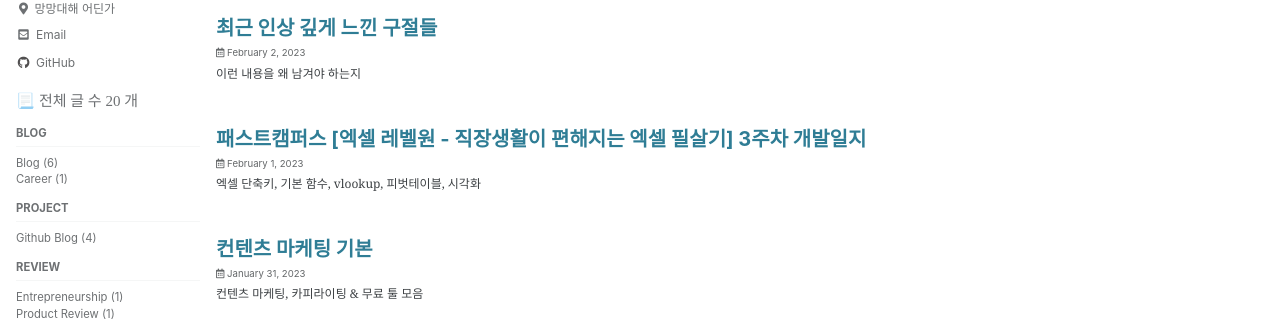
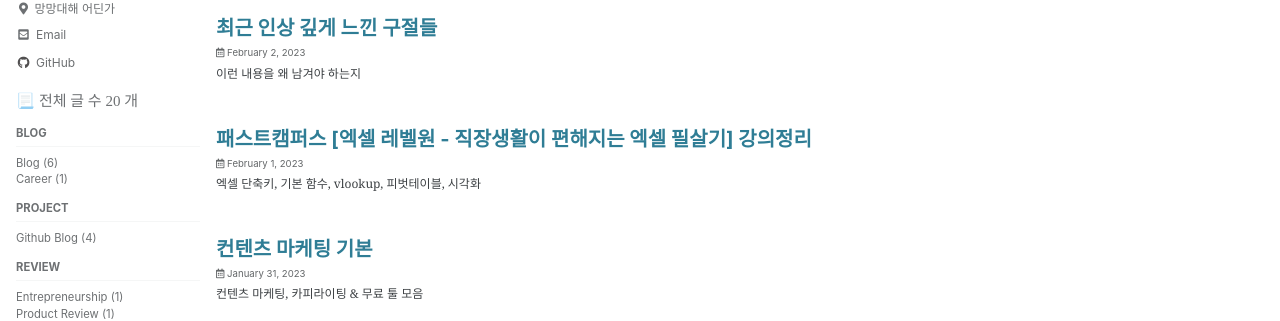
Before and after one commit to devSeanYoo/devSeanYoo.github.io, a Jekyll site: the page built from index.html, in a window 1280 px wide and 973 px high. Shown: the part 277-598 px from the top of the window. Built offline with Jekyll 4.4.1, drawn with Linux system fonts in a browser that asks for light colours; cached includes are drawn as plain includes; some web fonts are replaced; the list of posts is cut into pages by our own code.

Commit message:
Update 2023-02-01-fastcampusexcellevelup.md

```diff
--- a/_posts/2023-02-01-fastcampusexcellevelup.md
+++ b/_posts/2023-02-01-fastcampusexcellevelup.md
@@ -1,5 +1,5 @@
 ---
-title : 패스트캠퍼스 [엑셀 레벨원 - 직장생활이 편해지는 엑셀 필살기] 3주차 개발일지
+title : 패스트캠퍼스 [엑셀 레벨원 - 직장생활이 편해지는 엑셀 필살기] 강의정리
 excerpt : 엑셀 단축키, 기본 함수, vlookup, 피벗테이블, 시각화
 categories : excel
 ---
```
